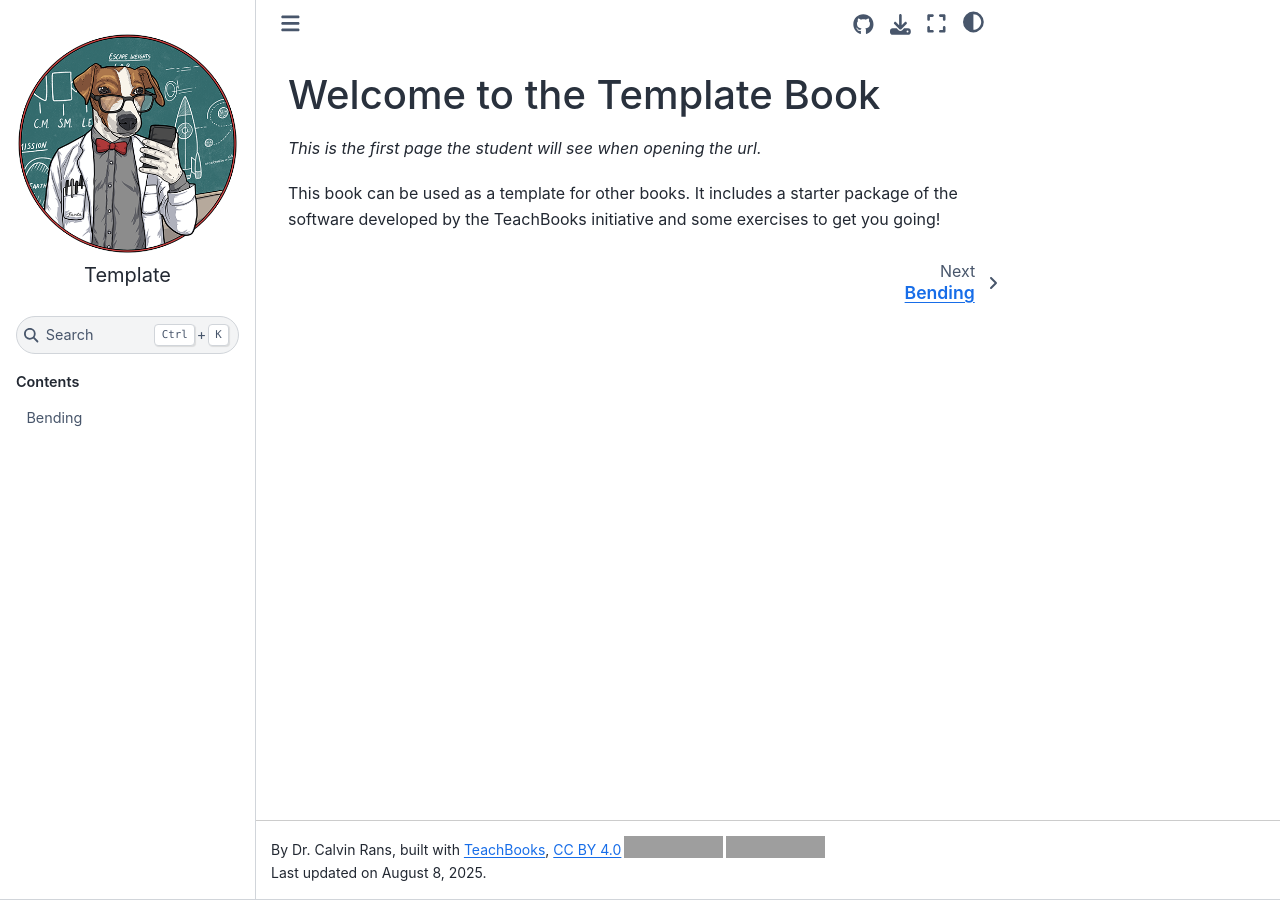
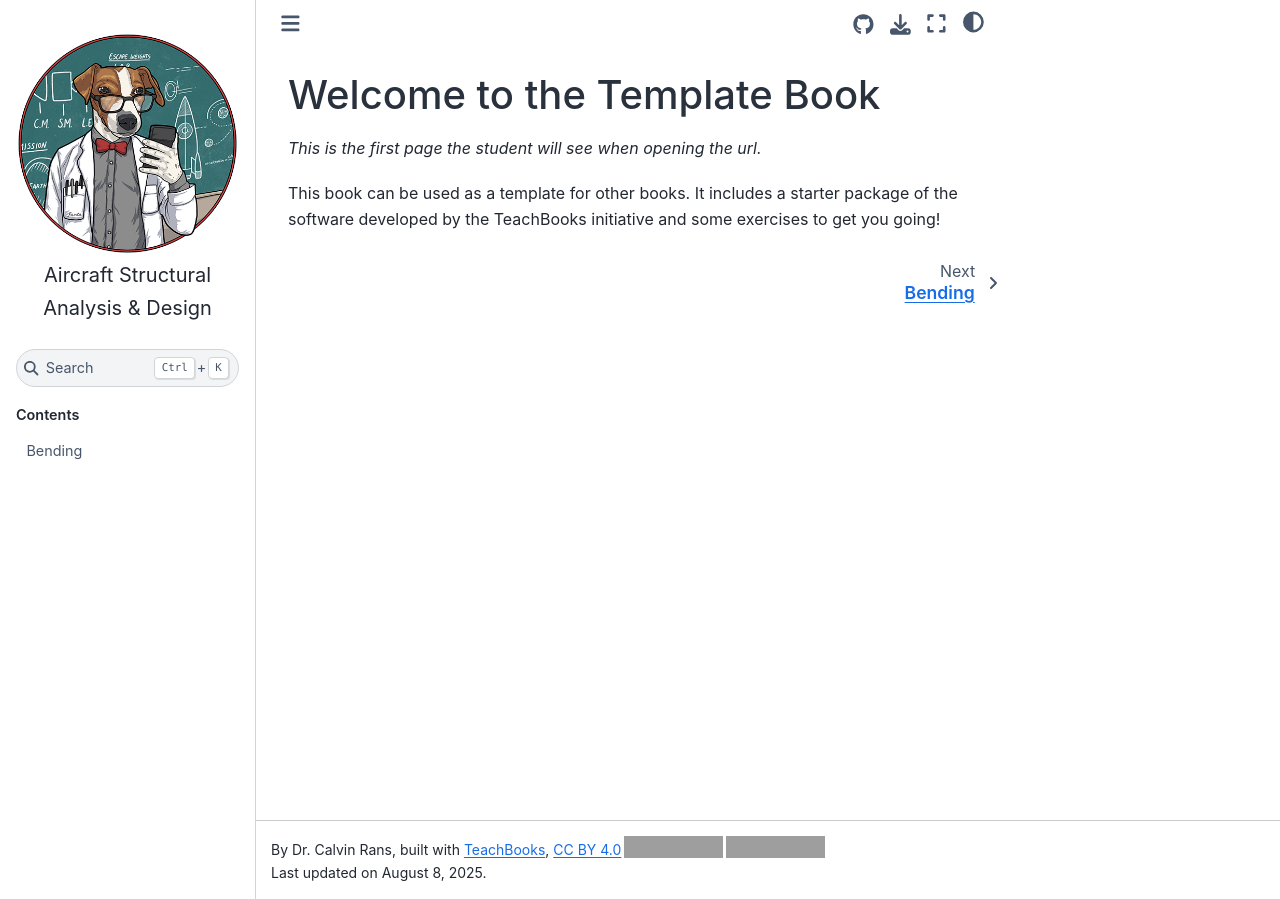
Before and after one commit to cdrans/SAD_textbook, a Jupyter Book: the page built from book/intro.md, in a window 1280 px wide. Built offline with Jupyter Book 1.0.4 settings and Sphinx 7.4.7 and the Sphinx Book theme 1.1.4, drawn with Linux system fonts in a browser that asks for light colours; comment, search, counter and statistics services are not loaded; grey boxes are pictures that could not be loaded.

Commit message:
Update _config.yml

```diff
--- a/book/_config.yml
+++ b/book/_config.yml
@@ -22,7 +22,7 @@ sphinx:                                              # Options passed on to the
       exclude_patterns: ["**/_*.yml", "**/*.md", "**/*.ipynb"] #exclude files which should not be accessible for live code: https://teachbooks.io/manual/features/live_code.html
     html_theme_options:
       logo:
-        text: Template                               # Replace this with your own book title
+        text: Aircraft Structural Analysis & Design                             # Replace this with your own book title
         image_light: Rocket_Scientist_Fanta.png             # Put your logo for the light mode here (can be the same as image_dark)
         image_dark: Rocket_Scientist_Fanta.png     # Put your logo for the dark mode here (can be the same as image_light)
       repository_url: "https://github.com/cdrans/SAD_textbook" # Add your own repo URL here
```
